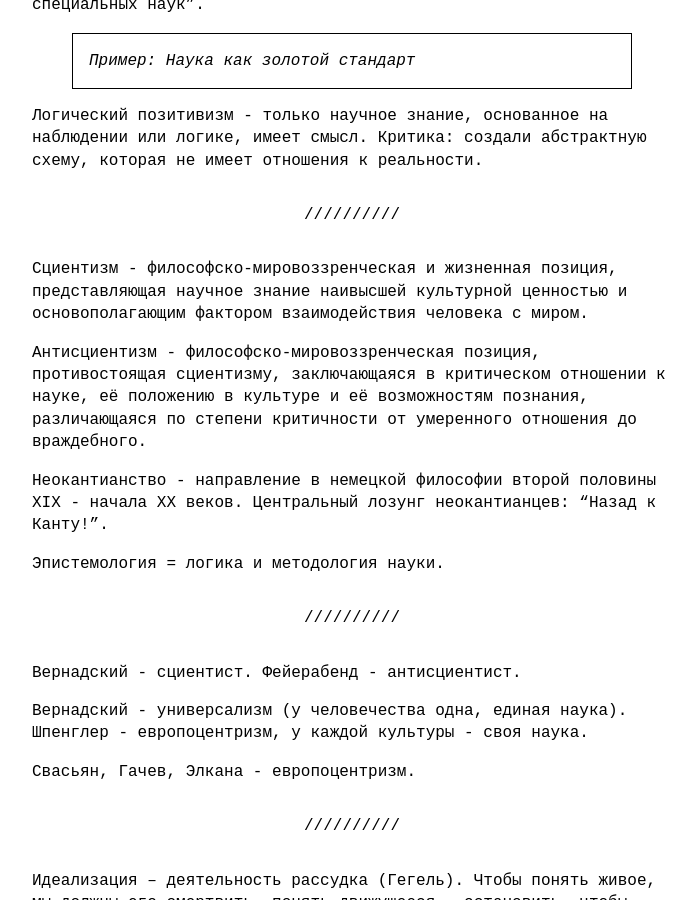
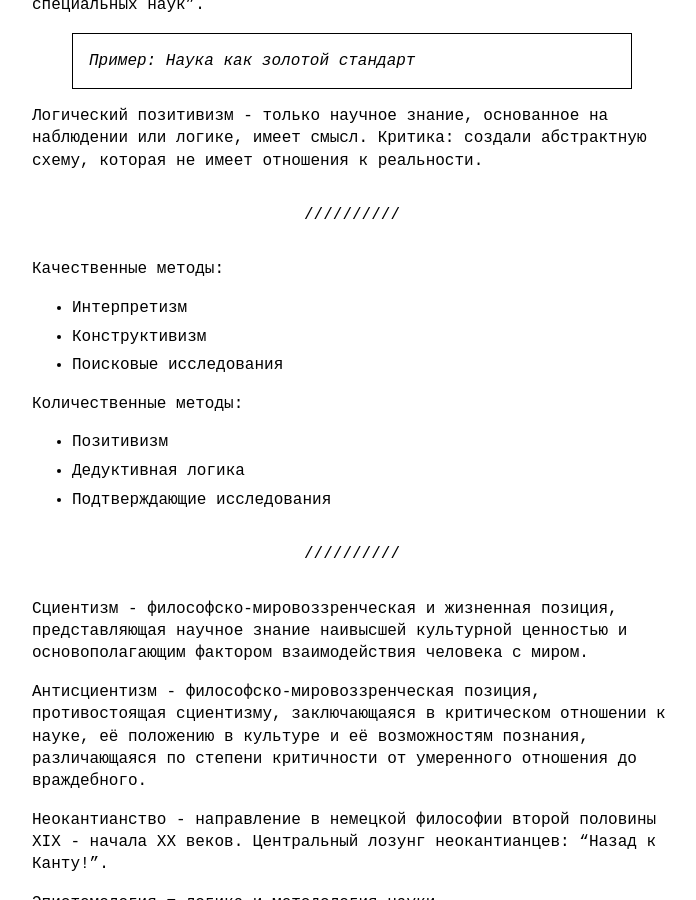
Before and after one commit to SavaLione/phd-web, a Jekyll site: the page built from _posts/philosophy/2024-06-05-notes.md, in a window 1280 px wide and 900 px high, scrolled down 316 px. Shown: the whole window, without its empty margins (288-984 px from the left). Built offline with Jekyll 4.4.1, drawn with Linux system fonts in a browser that asks for light colours.

Commit message:
questions 20-21, notes

```diff
--- a/_posts/philosophy/2024-06-05-notes.md
+++ b/_posts/philosophy/2024-06-05-notes.md
@@ -11,6 +11,18 @@ author: "Savelii Pototskii"
 
 Логический позитивизм - только научное знание, основанное на наблюдении или логике, имеет смысл.
 Критика: создали абстрактную схему, которая не имеет отношения к реальности.
+
+---
+
+Качественные методы:
+* Интерпретизм
+* Конструктивизм
+* Поисковые исследования
+
+Количественные методы:
+* Позитивизм
+* Дедуктивная логика
+* Подтверждающие исследования
 
 ---
 
```
Also changed, not shown: _posts/philosophy/general/2024-06-06-question-20.md (added, +38 -0 lines), _posts/philosophy/general/2024-06-06-question-21.md (added, +66 -0 lines).
